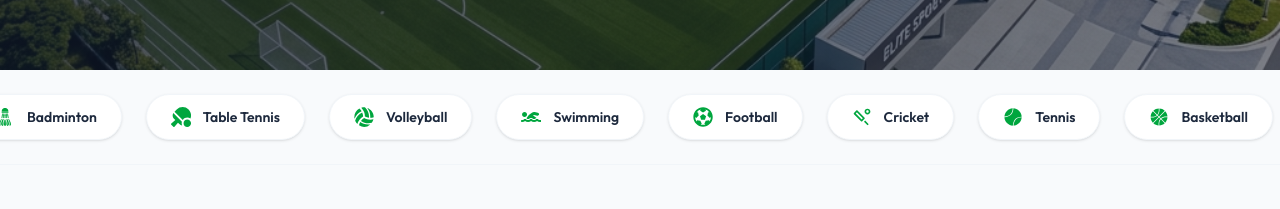
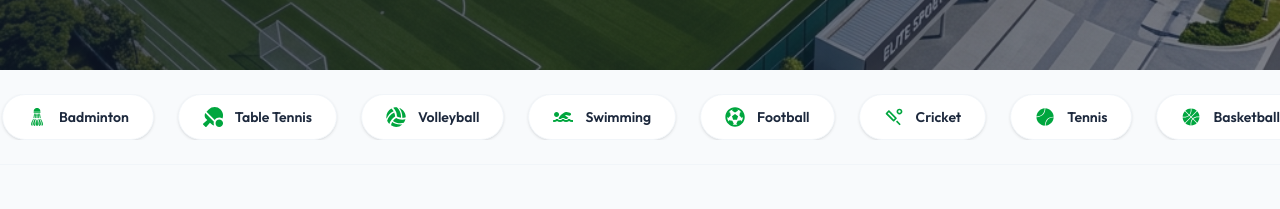
Before and after one commit to sulayman-a-khan/sportnest-client, a React (Vite) app: page / in a window 1280 px wide. Shown: the part 743-952 px from the top of the page. Built offline with nearby package versions, Linux system fonts and the light colour scheme; no server answers.

Commit message:
mauqree width adjust

```diff
--- a/src/components/shared/SportsMarquee.jsx
+++ b/src/components/shared/SportsMarquee.jsx
@@ -6,7 +6,10 @@ const SportsMarquee = () => {
   const scrollItems = [...sportsList, ...sportsList];
 
   return (
-    <div className="w-full bg-slate-50 border-b border-slate-100 overflow-hidden py-6 flex group">
+    /* Full-width background strip */
+    <div className="w-full bg-slate-50 border-b border-slate-100 py-6">
+      {/* Constrained to site layout width — matches container-base (max-w-[1280px]) */}
+      <div className="container-base overflow-hidden flex group">
 
         {/* Container 1 */}
         <div className="flex w-max animate-marquee whitespace-nowrap group-hover:[animation-play-state:paused]">
@@ -43,6 +46,7 @@ const SportsMarquee = () => {
         </div>
 
       </div>
+    </div>
   );
 };
 
```
Lines whose indentation alone changed are shown as unchanged.
